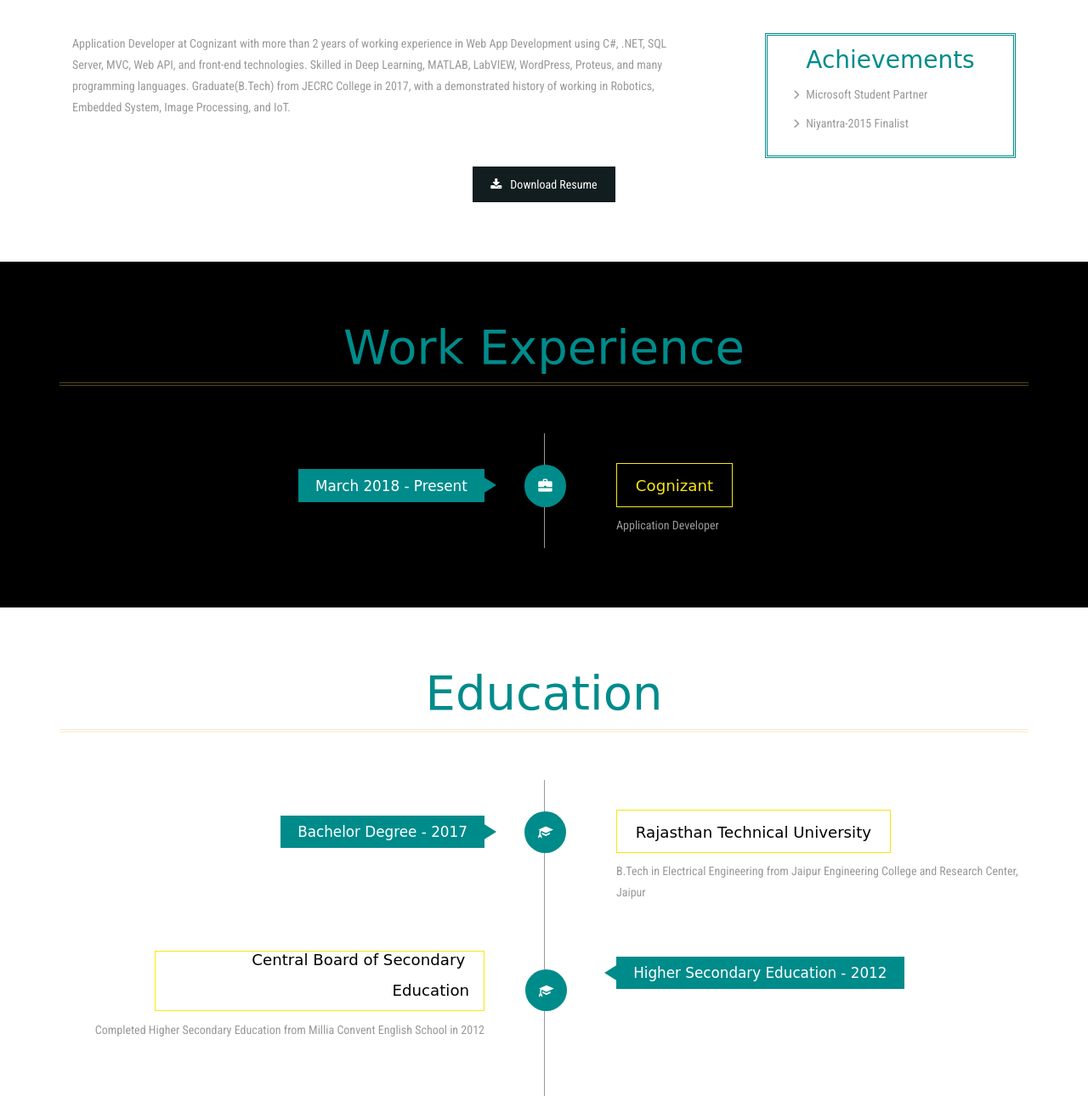
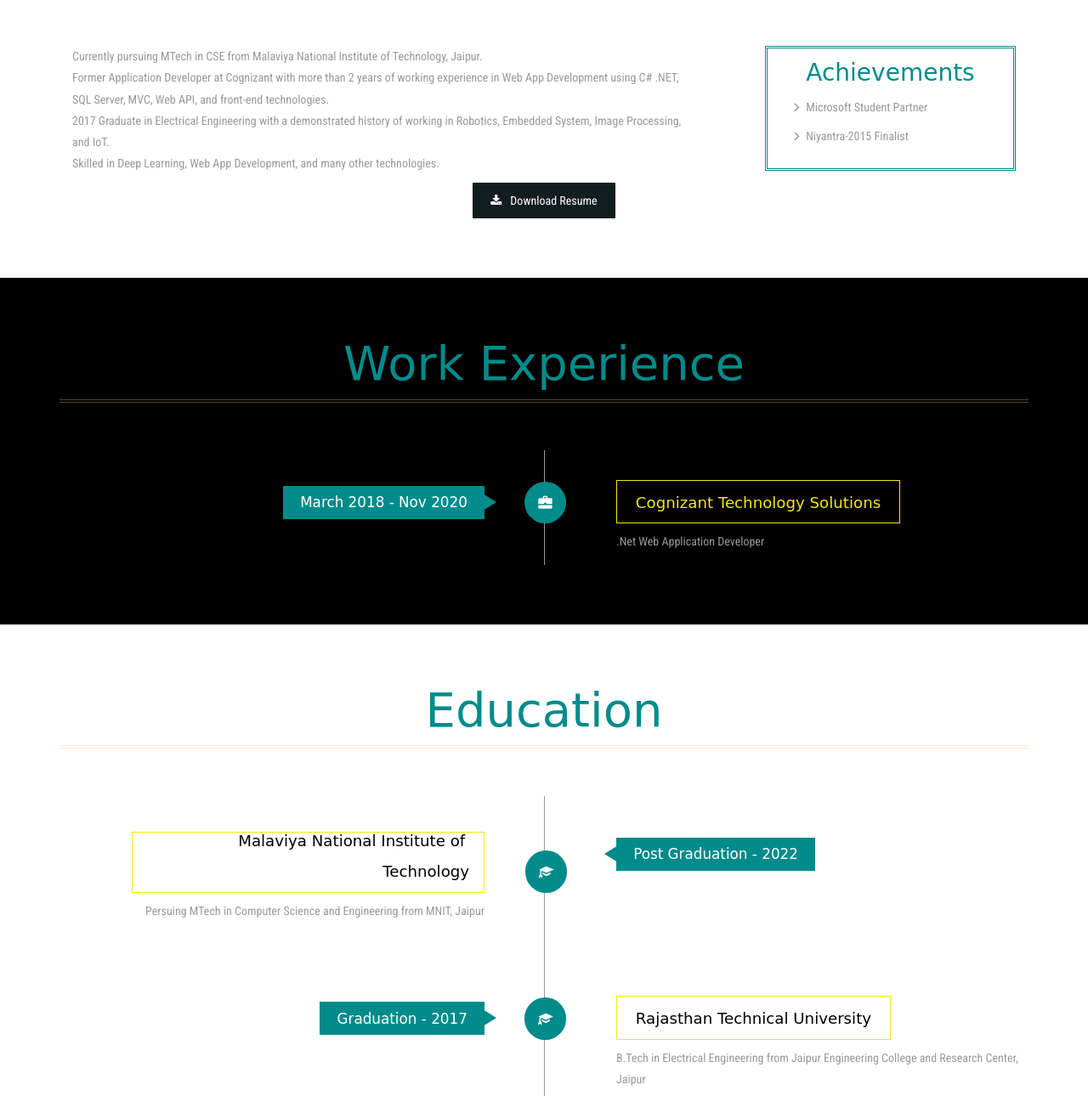
Before and after one commit to krsahab/krsahab.github.io, a plain HTML site: page index.html in a window 1280 px wide. Shown: the part 734-2024 px from the top of the page at 85% size. Drawn offline with Linux system fonts and the light colour scheme; a web font is replaced by a local one.

Commit message:
Updating Post Graduation Details

```diff
--- a/index.html
+++ b/index.html
@@ -36,7 +36,7 @@
 				<div class="col-md-8 header-right">
 					<h2>Hello</h2>
 					<h1>I'm Kumar Sahab</h1>
-					<h6>Application Developer at Cognizant</h6>
+					<h6>MTech (CSE) - Malaviya National Institute of Technology, Jaipur</h6>
 					<ul class="address">
 						<!--<li>
 							<ul class="address-text">
@@ -140,7 +140,10 @@
 			<h3 class="title">About Me</h3>
 			<div class="col-md-8 about-left">
 				<p>
-					Application Developer at Cognizant with more than 2 years of working experience in Web App Development using C#, .NET, SQL Server, MVC, Web API, and front-end technologies. Skilled in Deep Learning, MATLAB, LabVIEW, WordPress, Proteus, and many programming languages. Graduate(B.Tech) from JECRC College in 2017, with a demonstrated history of working in Robotics, Embedded System, Image Processing, and IoT.
+					Currently pursuing MTech in CSE from Malaviya National Institute of Technology, Jaipur.<br>
+					Former Application Developer at Cognizant with more than 2 years of working experience in Web App Development using C# .NET, SQL Server, MVC, Web API, and front-end technologies.<br>
+					2017 Graduate in Electrical Engineering with a demonstrated history of working in Robotics, Embedded System, Image Processing, and IoT.<br>
+					Skilled in Deep Learning, Web App Development, and many other technologies.
 				</p>
 			</div>
 			<div class="col-md-4 about-right">
@@ -153,7 +156,7 @@
 			</div>
 			<div class="col-md-8 col-md-offset-2">
 				<div class="about-text">
-				  <p class="text-center"><a class="btn btn-primary" href="images/Myresume.pdf" target="_blank"><i class="fa fa-download"></i>Download Resume</a></p>
+				  <p class="text-center"><a class="btn btn-primary" href="images/Resume.pdf" target="_blank"><i class="fa fa-download"></i>Download Resume</a></p>
 				<style>
 					.btn-primary {
 					color: #fff;
@@ -184,11 +187,11 @@
 			<h3 class="title">Work Experience</h3>
 			<div class="work-info">
 				<div class="col-md-6 work-left">
-					<h4>March 2018 - Present</h4>
+					<h4>March 2018 - Nov 2020</h4>
 				</div>
 				<div class="col-md-6 work-right">
-					<h5><span class="glyphicon glyphicon-briefcase"> </span>Cognizant</h5>
-					<p>Application Developer</p>
+					<h5><span class="glyphicon glyphicon-briefcase"> </span>Cognizant Technology Solutions</h5>
+					<p>.Net Web Application Developer</p>
 				</div>
 				<div class="clearfix"> </div>
 			</div>
@@ -200,8 +203,18 @@
 		<div class="container">
 			<h3 class="title">Education</h3>
 			<div class="work-info">
+				<div class="col-md-6 work-right work-right2">
+					<h4>Post Graduation - 2022</h4>
+				</div>
+				<div class="col-md-6 work-left work-left2">
+					<h5>Malaviya National Institute of Technology<span class="glyphicon glyphicon-education"></span></h5>
+					<p>Persuing MTech in Computer Science and Engineering from MNIT, Jaipur</p>
+				</div>
+				<div class="clearfix"> </div>
+			</div>
+			<div class="work-info">
 				<div class="col-md-6 work-left">
-					<h4>Bachelor Degree - 2017</h4>
+					<h4>Graduation - 2017</h4>
 				</div>
 				<div class="col-md-6 work-right">
 					<h5><span class="glyphicon glyphicon-education"> </span>Rajasthan Technical University</h5>
@@ -290,7 +303,7 @@
 						<div class="progress-bar progress-bar-striped active" style="width: 50%">
 						</div>
 					</div>
-					<h6>Deep Learning<span> 60% </span></h6>
+					<h6>Deep Learning (Python)<span> 60% </span></h6>
 					<div class="progress">
 						<div class="progress-bar progress-bar-striped active" style="width: 60%">
 						</div>
@@ -326,6 +339,7 @@
 					<div class="col-md-6 work-left work-left2">
 						<h5>One Fourth Labs<span class="glyphicon glyphicon-education"></span></h5>
 						<p>Eight months training course on Deep Learning</p>
+						<a href="https://www.credential.net/2330a0d2-64a4-4ff7-a27d-9f05d20d4fee" target="_blank">Certificate Link</a>
 					</div>
 					<div class="clearfix"> </div>
 				</div>
```
Also changed, not shown: 2 other files.
